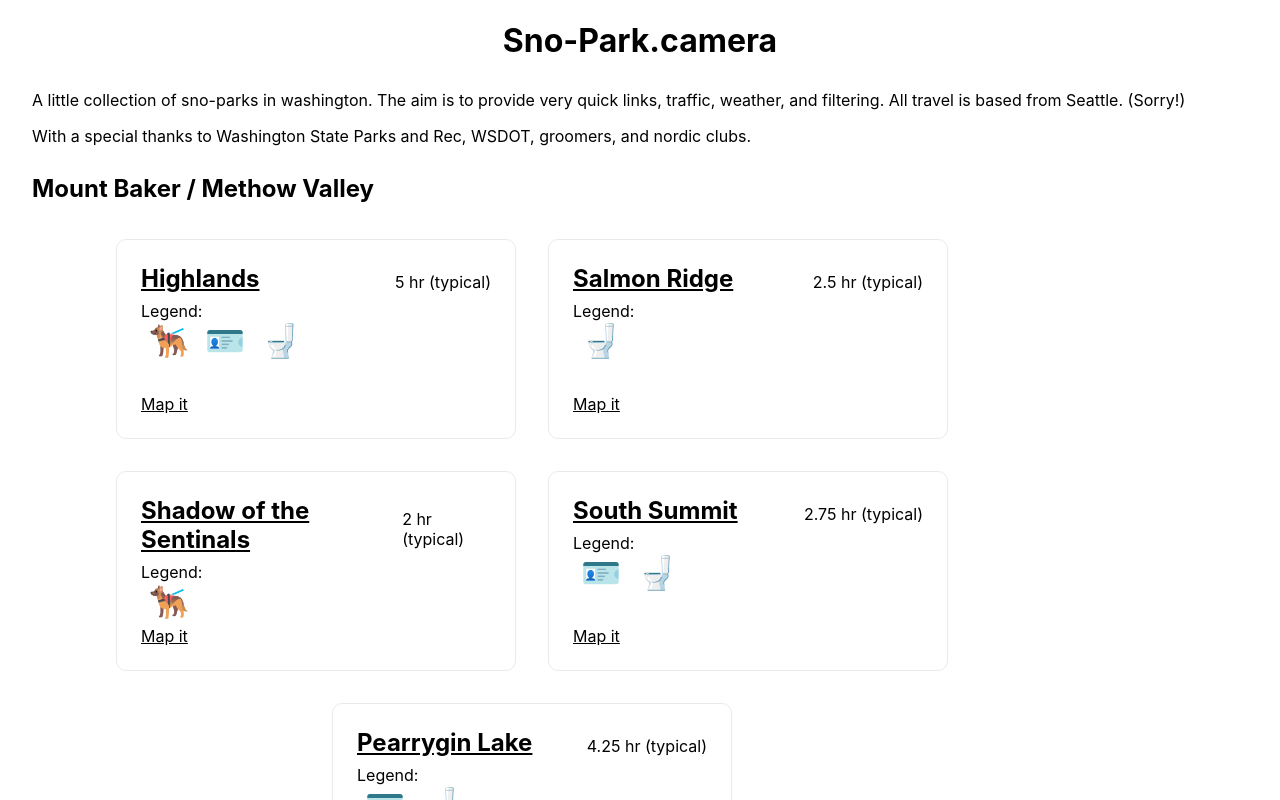
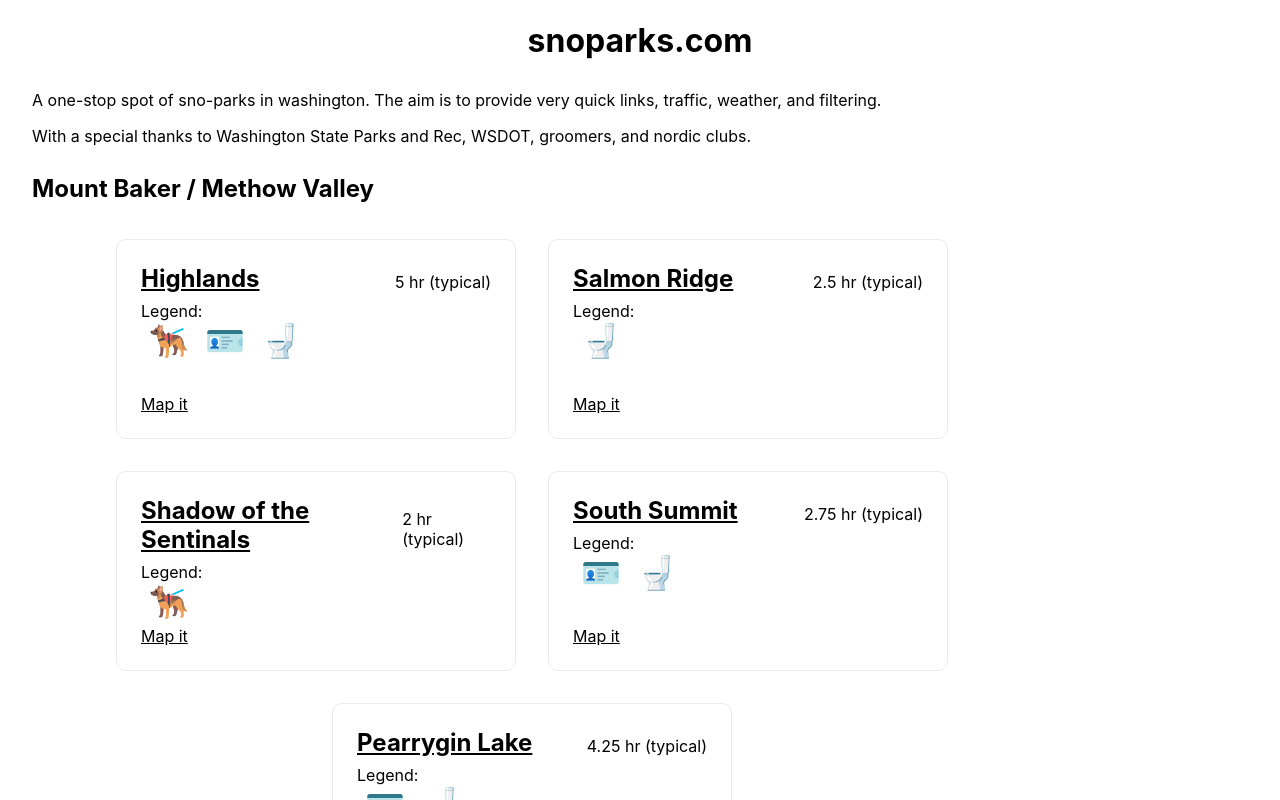
Before and after one commit to dareiff/sno-park, a Next.js app: page / in a window 1280 px wide. Shown: the top 800 px of the page. Built offline with nearby package versions, Linux system fonts and the light colour scheme; no server answers.

Commit message:
Update title, header

```diff
--- a/pages/index.tsx
+++ b/pages/index.tsx
@@ -25,19 +25,18 @@
     return (
         <div className={styles.container}>
             <Head>
-                <title>Create Next App</title>
+                <title>Washington State Sno Parks</title>
                 <meta
-                    name="description"
-                    content="Generated by create next app"
+                    title="description"
+                    content="A one-stop spot of sno-parks in washington. The aim is to provide very quick links, traffic, weather, and filtering."
                 />
             </Head>
 
             <main className={styles.main}>
-                <h1 className={styles.title}>Sno-Park.camera</h1>
+                <h1 className={styles.title}>snoparks.com</h1>
                 <p>
-                    A little collection of sno-parks in washington. The aim is
-                    to provide very quick links, traffic, weather, and
-                    filtering. All travel is based from Seattle. (Sorry!)
+                    A one-stop spot of sno-parks in washington. The aim is to
+                    provide very quick links, traffic, weather, and filtering.
                 </p>
                 <p>
                     With a special thanks to Washington State Parks and Rec,
```
